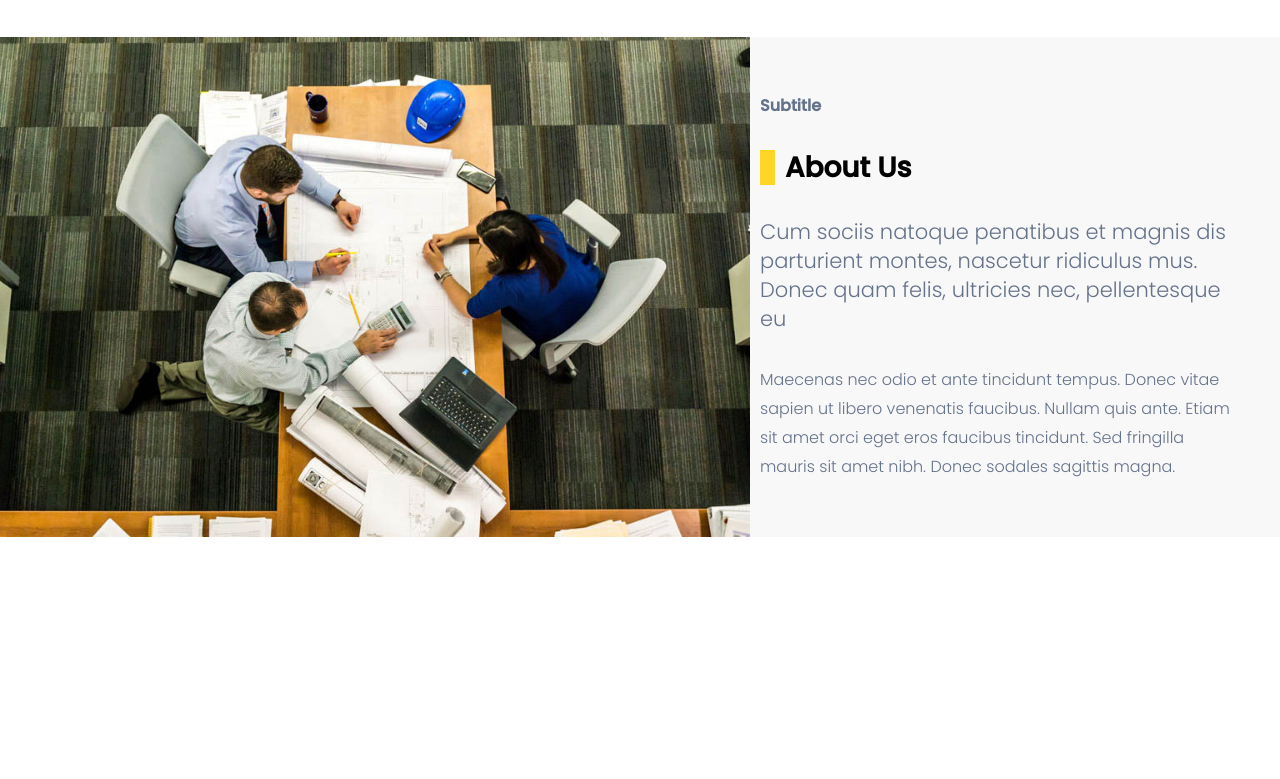
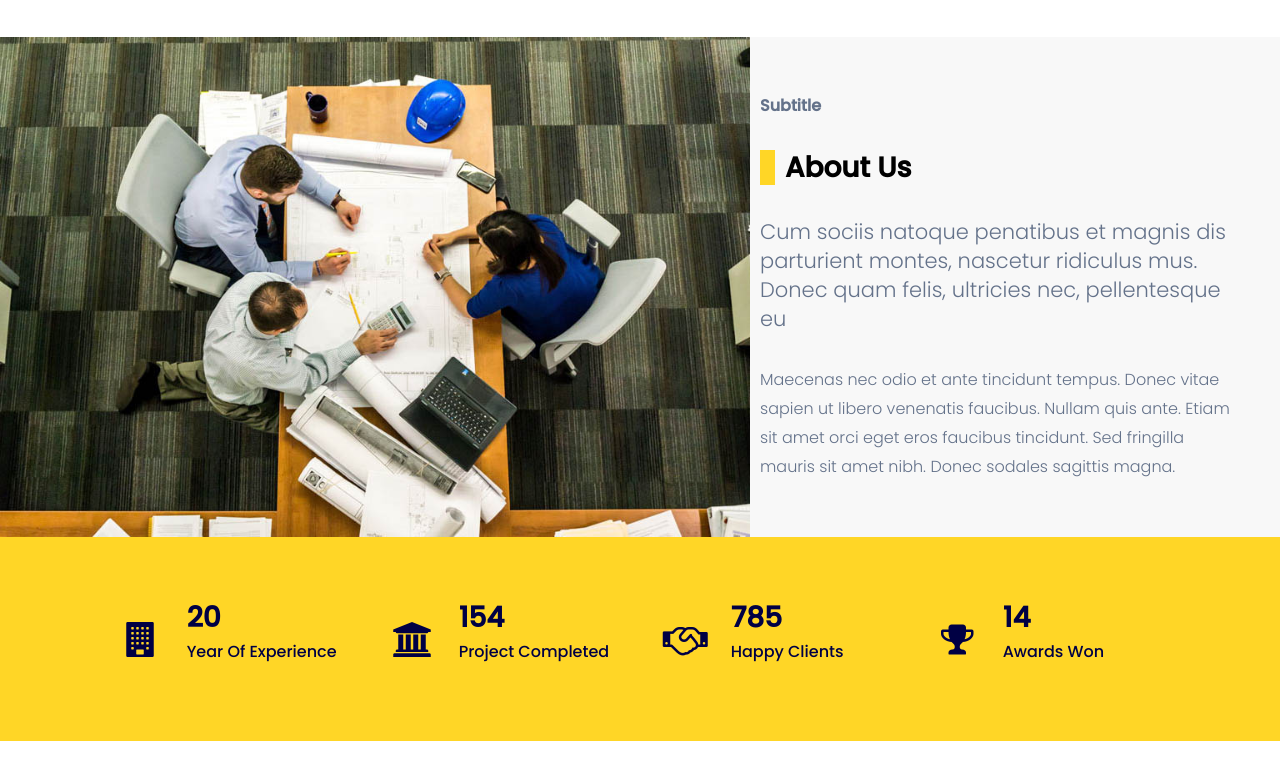
Before and after one commit to dianastanciu/clone-four-celt, a plain HTML site: page index.html in a window 1280 px wide. Shown: the part 1382-2161 px from the top of the page. Before the commit the page ends 1919 px from the top, so only its background shows below. Drawn offline with Linux system fonts and the light colour scheme.

Commit message:
add skill container & items

```diff
--- a/index.html
+++ b/index.html
@@ -233,6 +233,42 @@
 
     <!-- ABOUT END-->
 
+    <!-- SKILLS START -->
+    <div class="skills">
+        <div class="container">
+            <div class="item">
+                <div class="icon"><i class="fa fa-building" aria-hidden="true"></i></div>
+                <div class="text">
+                    <div class="title">20</div>
+                    <div class="subtitle">Year Of Experience</div>
+                </div>
+            </div>
+            <div class="item">
+                <div class="icon"><i class="fa fa-university" aria-hidden="true"></i></div>
+                <div class="text">
+                    <div class="title">154</div>
+                    <div class="subtitle">Project Completed</div>
+                </div>
+            </div>
+            <div class="item">
+                <div class="icon"><i class="fa fa-handshake-o" aria-hidden="true"></i></div>
+                <div class="text">
+                    <div class="title">785</div>
+                    <div class="subtitle">Happy Clients</div>
+                </div>
+            </div>
+            <div class="item">
+                <div class="icon"><i class="fa fa-trophy" aria-hidden="true"></i></div>
+                <div class="text">
+                    <div class="title">14</div>
+                    <div class="subtitle">Awards Won</div>
+                </div>
+            </div>
+        </div>
+    </div>
+
+    <!-- SKILLS END -->
+
     <!--jQuery-->
     <script src="./scripts/jquery-3.2.1.min.js"></script>
     <!--JavaScript-->
--- a/styles/scss/style.scss
+++ b/styles/scss/style.scss
@@ -22,6 +22,7 @@ $titleColor: $_lightMastrichBlue;
 $buttonColor: $_mastrichBlue;
 $aboutBgColor: $_ghostWhite;
 $descLgColor: $_darkBlueGrey;
+$iconColor: $_lightMastrichBlue;
 
 //************************** VARIABLES END **************************//
 
@@ -589,6 +590,50 @@ html {
 
 //************************** ABOUT END **************************//
 
+//************************** SKILLS START **************************//
+    .skills {
+        height: 204px;
+        background: $generalYellow;
+        margin-bottom: 200px;
+
+        .container {
+            display: flex;
+
+            .item {
+                display: flex; flex: 1;
+
+                .icon, .text {
+                    display: flex; flex: 1;
+                    color: $iconColor;
+                }
+                .text {
+                    flex-direction: column;
+                    flex: 2;
+
+                    .title, .subtitle {
+                        display: flex; flex: 1;
+                    }
+
+                    .title {
+                       align-items: flex-end;
+                       font-size: 28px;
+                       font-weight: 700;
+                    }
+                }
+
+                .icon {
+                    justify-content: center;
+                    align-items: center;
+                    i {
+                        font-size: 35px;
+                    }
+                }
+            }
+        }
+    }
+
+//************************** SKILLS END **************************//
+
 /*i know the import statement should be placed at the beginning of the scss
 file, but for whatever reason it is not working on my OS, so I will leave
 it here for the time being*/
```
Also changed, not shown: styles/css/style.css, 1 other file.
